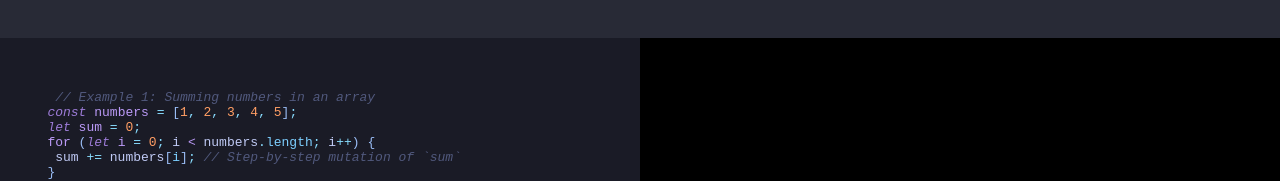
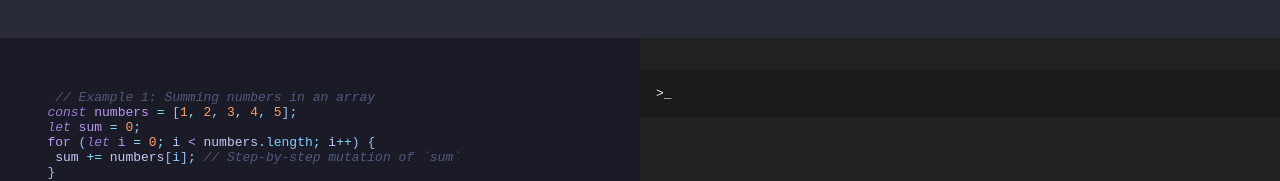
Before and after one commit to LucassMota/software_design_and_architecture, a React (Create React App) app: page /imperative-programming in a window 1280 px wide. Shown: the part 362-543 px from the top of the page. Built offline with nearby package versions, Linux system fonts and the light colour scheme.

Commit message:
almost done, baby

```diff
--- a/src/App.tsx
+++ b/src/App.tsx
@@ -20,6 +20,7 @@ function App() {
   const subtopicDescription = subtopic
     ? codeExample.topicsDescription[subtopic]
     : "";
+  const [codeOutput, setCodeOutput] = useState<(value: any) => void>();
 
   return (
     <Layout
@@ -27,7 +28,11 @@ function App() {
         <Topics setTheme={setTheme} setSelectedTopic={setSelectedTopic} />
       }
       codeBlock={
-        <CodeBlock key={selectedTopic} codes={codeExample.codeExamples} />
+        <CodeBlock
+          key={selectedTopic}
+          codes={codeExample.codeExamples}
+          setCodeOutput={setCodeOutput}
+        />
       }
       description={
         <DescriptionBlock
@@ -36,7 +41,7 @@ function App() {
           subtopicDescription={subtopicDescription}
         />
       }
-      printingBlock={<PrintingBlock />}
+      printingBlock={<PrintingBlock output={codeOutput} />}
     />
   );
 }
--- a/src/code-examples/declarative-programming/code.jsx
+++ b/src/code-examples/declarative-programming/code.jsx
@@ -2,13 +2,13 @@ import { useState } from "react";
 
 // Expressions Over Statements
 const doubled = [1, 2, 3].map((x) => x * 2);
-const runExample1 = () => console.log(doubled);
+const runExample1 = () => doubled;
 
 // Immutability
 // Declarative (does not mutate original array)
 const nums = [1, 2, 3];
 const newNums = [...nums, 4];
-const runExample2 = () => console.log(newNums);
+const runExample2 = () => newNums;
 
 // Function Composition
 const double = (x) => x * 2;
@@ -19,7 +19,7 @@ const pipe =
     fns.reduce((v, f) => f(v), x);
 
 const process = pipe(increment, double);
-const runExample3 = () => console.log(process(3));
+const runExample3 = () => process(3);
 
 // Higher-Order Functions
 const users = [
@@ -31,7 +31,7 @@ const users = [
 const activeUsers2 = users
   .filter((user) => user.active)
   .map((user) => user.name);
-const runExample4 = () => console.log(activeUsers2);
+const runExample4 = () => activeUsers2;
 
 // Descriptive Over Procedural
 const Button = () => (
--- a/src/components/CodeBlock.tsx
+++ b/src/components/CodeBlock.tsx
@@ -2,15 +2,18 @@ import { useCodeTheme } from "./hooks/useCodeTheme";
 
 type Code = {
   example: string;
-  runExample: () => void;
+  runExample: () => any;
+  setCodeOutput: (value: any) => void;
 };
 
 interface Props {
   codes: Code[];
+  setCodeOutput: (value: any) => void;
 }
 
-const Component = ({ example, runExample }: Code) => {
+const Component = ({ example, runExample, setCodeOutput }: Code) => {
   const { formattedCode } = useCodeTheme(example);
+
   return (
     <div>
       <div dangerouslySetInnerHTML={{ __html: formattedCode }} />
@@ -21,7 +24,10 @@ const Component = ({ example, runExample }: Code) => {
           alignItems: "center",
         }}
       >
-        <button style={{ cursor: "pointer" }} onClick={runExample}>
+        <button
+          style={{ cursor: "pointer" }}
+          onClick={() => setCodeOutput(runExample())}
+        >
           Run
         </button>
       </div>
@@ -29,7 +35,7 @@ const Component = ({ example, runExample }: Code) => {
   );
 };
 
-export const CodeBlock = ({ codes }: Props) => {
+export const CodeBlock = ({ codes, setCodeOutput }: Props) => {
   return (
     <div
       style={{
@@ -40,7 +46,11 @@ export const CodeBlock = ({ codes }: Props) => {
       }}
     >
       {codes.map((item: Code) => (
-        <Component example={item.example} runExample={item.runExample} />
+        <Component
+          example={item.example}
+          runExample={item.runExample}
+          setCodeOutput={setCodeOutput}
+        />
       ))}
     </div>
   );
--- a/src/components/PrintingBlock.tsx
+++ b/src/components/PrintingBlock.tsx
@@ -1,7 +1,28 @@
-export const PrintingBlock = () => {
+interface Props {
+  output: any;
+}
+
+export const PrintingBlock = ({ output }: Props) => {
   return (
     <div
-      style={{ backgroundColor: "black", height: "100%", padding: 24 }}
-    ></div>
+      style={{
+        backgroundColor: "rgb(33 33 33)",
+        height: "100%",
+        padding: "32px 0",
+      }}
+    >
+      <div
+        style={{
+          display: "flex",
+          flexDirection: "row",
+          backgroundColor: "rgb(26 26 26)",
+          color: "#f3f3f3f3",
+          padding: 16,
+        }}
+      >
+        {">_"}{" "}
+        <div style={{ color: "#4ef700", padding: "0 8px" }}>{output}</div>
+      </div>
+    </div>
   );
 };
```
